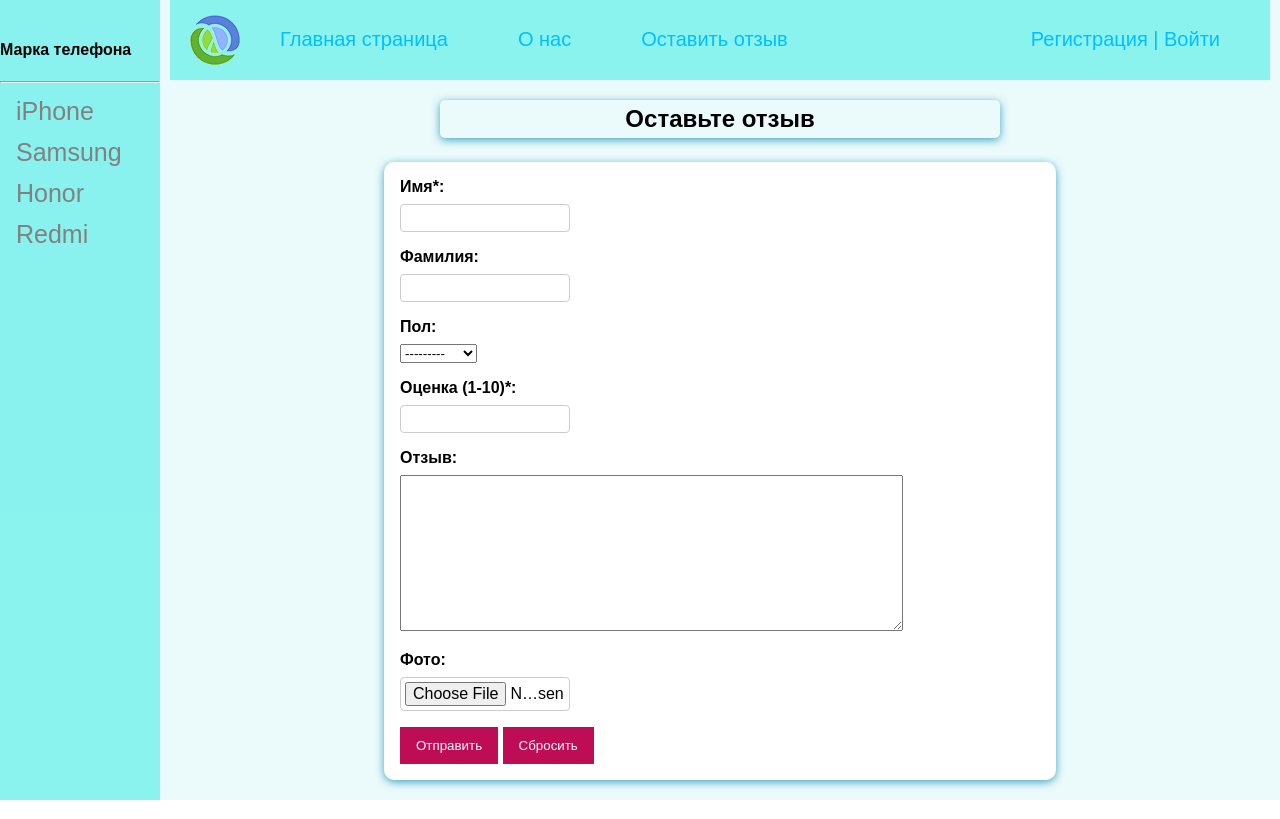
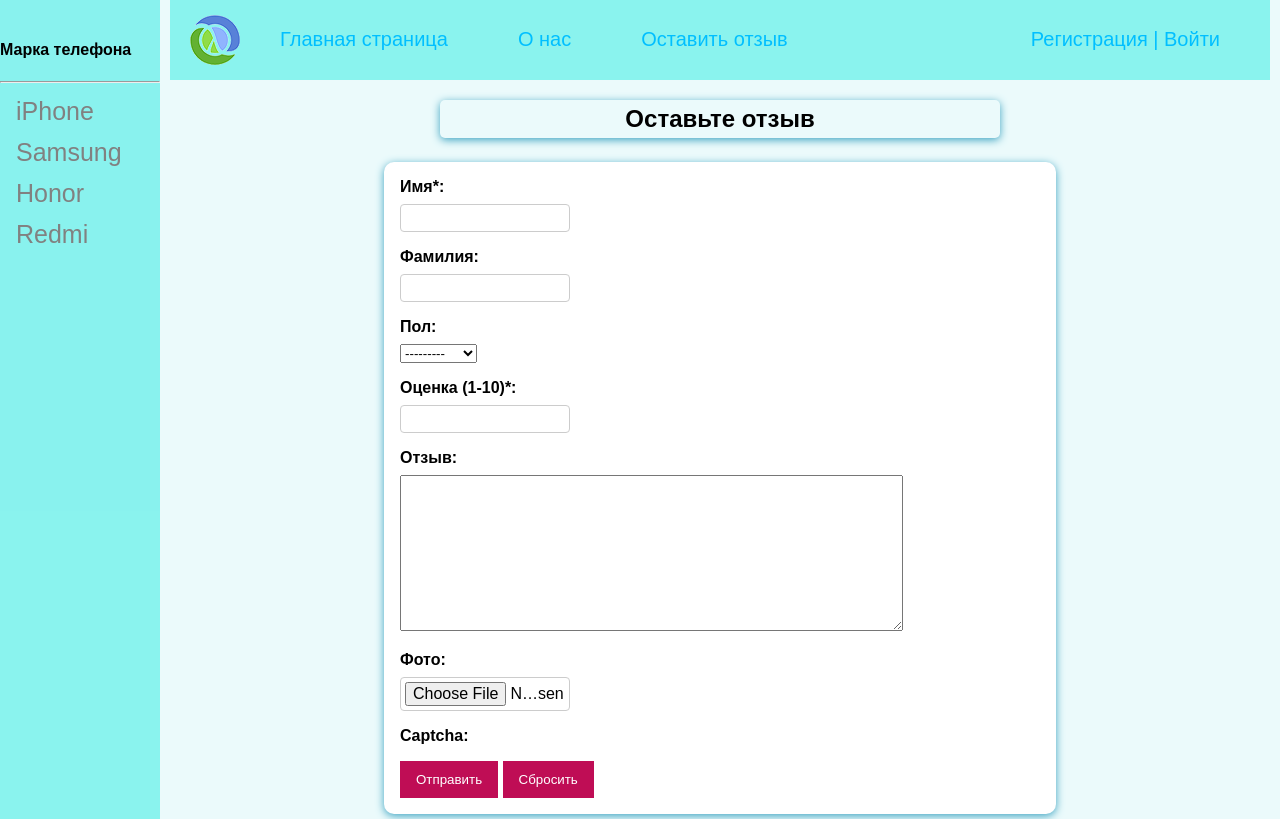
Before and after one commit to Sagayakov/shop, a Django app: page /feedback/ in a window 1280 px wide. Run offline with Django 4.2, Linux system fonts and the light colour scheme; data comes from the database, SQL or seed files in the repository; both versions use the stored data as it was after the commit.

Commit message:
Добавил капчу в написание формы обратной связи

```diff
--- a/feedback/forms.py
+++ b/feedback/forms.py
@@ -1,4 +1,6 @@
 from django import forms
+from captcha.fields import CaptchaField
+
 from .models import FeedbackModel
 
 
@@ -6,6 +8,7 @@
     # def __init__(self, *args, **kwargs):
     #     super().__init__(*args, **kwargs)
     #     self.fields['sex'].empty_label = 'пол'
+    captcha = CaptchaField()
 
     class Meta:
         model = FeedbackModel
--- a/feedback/templates/feedback/feedback.html
+++ b/feedback/templates/feedback/feedback.html
@@ -1,8 +1,9 @@
 {% extends 'shop_app/base.html' %}
 {% load static %}
 
+
 {% block head %}
-        <link rel="stylesheet" href="{% static 'feedback/forms.css' %}">
+    <link rel="stylesheet" href="{% static 'feedback/forms.css' %}">
 {% endblock %}
 
 {% block title %} Отзыв {% endblock %}
--- a/shop/settings.py
+++ b/shop/settings.py
@@ -38,10 +38,12 @@
     'django.contrib.sessions',
     'django.contrib.messages',
     'django.contrib.staticfiles',
-    "debug_toolbar",
+    'debug_toolbar',
+    'captcha',
     'shop_app.apps.ShopAppConfig',
     'feedback.apps.FeedbackConfig',
     'about_us.apps.AboutUsConfig',
+
 ]
 
 MIDDLEWARE = [
--- a/shop/urls.py
+++ b/shop/urls.py
@@ -21,10 +21,10 @@
 
 urlpatterns = [
     path('admin/', admin.site.urls),
-    path('', include('shop_app.urls')),
+    path('captcha/', include('captcha.urls')),
     path('feedback/', include('feedback.urls')),
     path('about/', include('about_us.urls')),
-
+    path('', include('shop_app.urls')),
 ]
 
 if settings.DEBUG:
```
Also changed, not shown: db.sqlite3.
